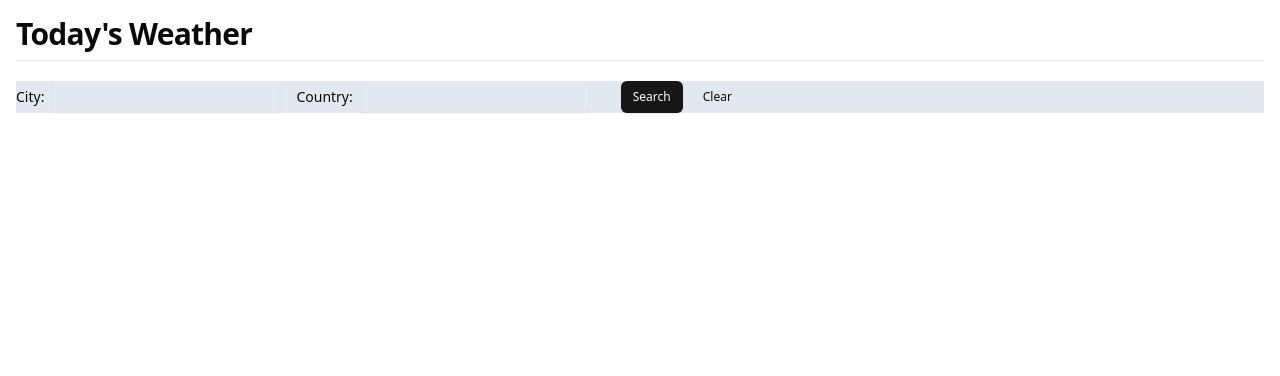
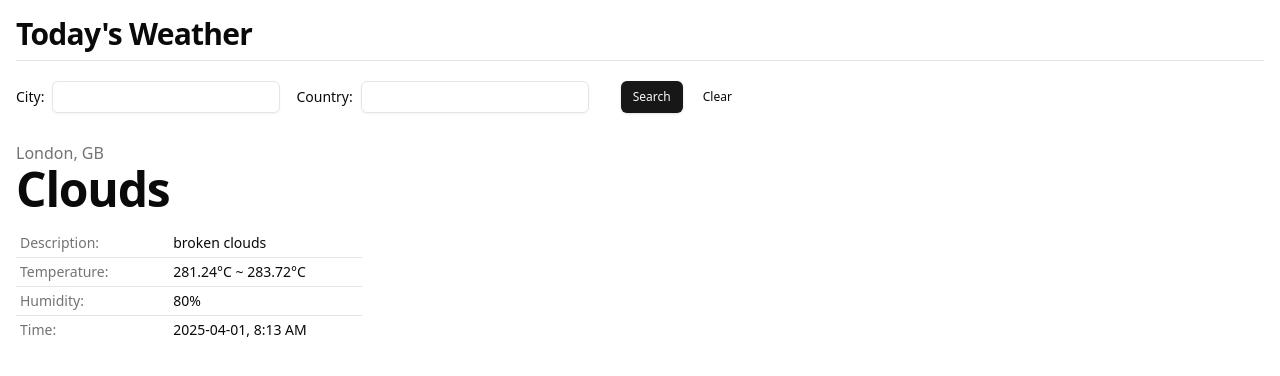
Before and after one commit to RyanRJyeo/today-weather, a Next.js app: page / in a window 1280 px wide. Shown: the top 376 px of the page. Built offline with nearby package versions, Linux system fonts and the light colour scheme.

Commit message:
Update GetWeather page to mock get weather results

```diff
--- a/src/components/GetWeather/GetWeather.tsx
+++ b/src/components/GetWeather/GetWeather.tsx
@@ -1,10 +1,60 @@
 import React from 'react';
 import GetWeatherForm from './GetWeatherForm';
+import GetWeatherResult from './GetWeatherResult';
+
+export const mockResultSuccess = {
+  coord: {
+    lon: -0.1257,
+    lat: 51.5085,
+  },
+  weather: [
+    {
+      id: 803,
+      main: 'Clouds',
+      description: 'broken clouds',
+      icon: '04d',
+    },
+  ],
+  base: 'stations',
+  main: {
+    temp: 282.74,
+    feels_like: 279.99,
+    temp_min: 281.24,
+    temp_max: 283.72,
+    pressure: 1027,
+    humidity: 80,
+    sea_level: 1027,
+    grnd_level: 1023,
+  },
+  visibility: 10000,
+  wind: {
+    speed: 5.66,
+    deg: 80,
+  },
+  clouds: {
+    all: 75,
+  },
+  dt: 1743496516,
+  sys: {
+    type: 2,
+    id: 2091269,
+    country: 'GB',
+    sunrise: 1743485731,
+    sunset: 1743532371,
+  },
+  timezone: 3600,
+  id: 2643743,
+  name: 'London',
+  cod: 200,
+};
+
+export const mockResultFailure = { cod: '404', message: 'city not found' };
 
 const GetWeather: React.FC = () => {
   return (
-    <div className="bg-slate-200">
+    <div className="">
       <GetWeatherForm />
+      <GetWeatherResult results={mockResultSuccess} />
     </div>
   );
 };
```
